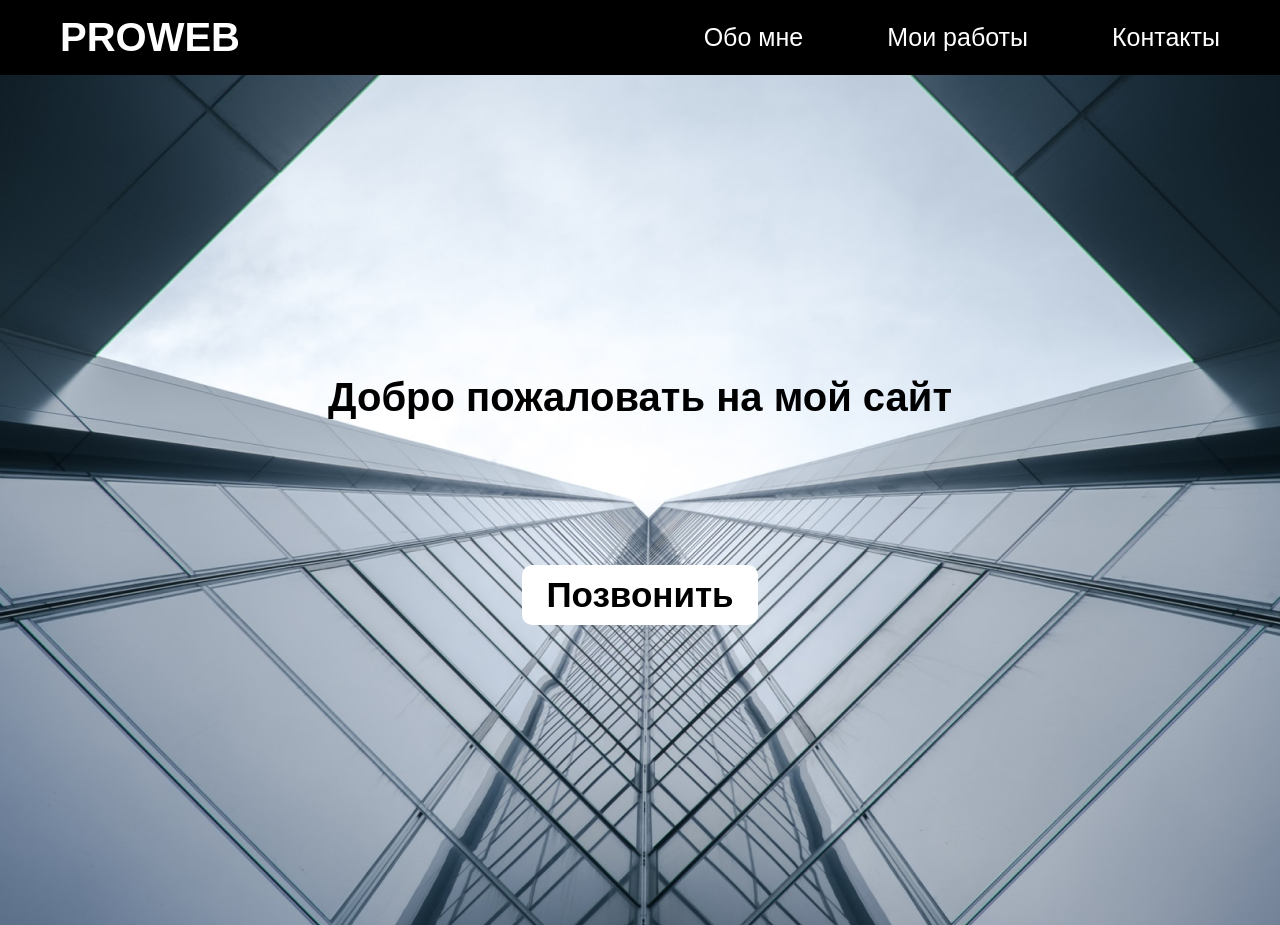
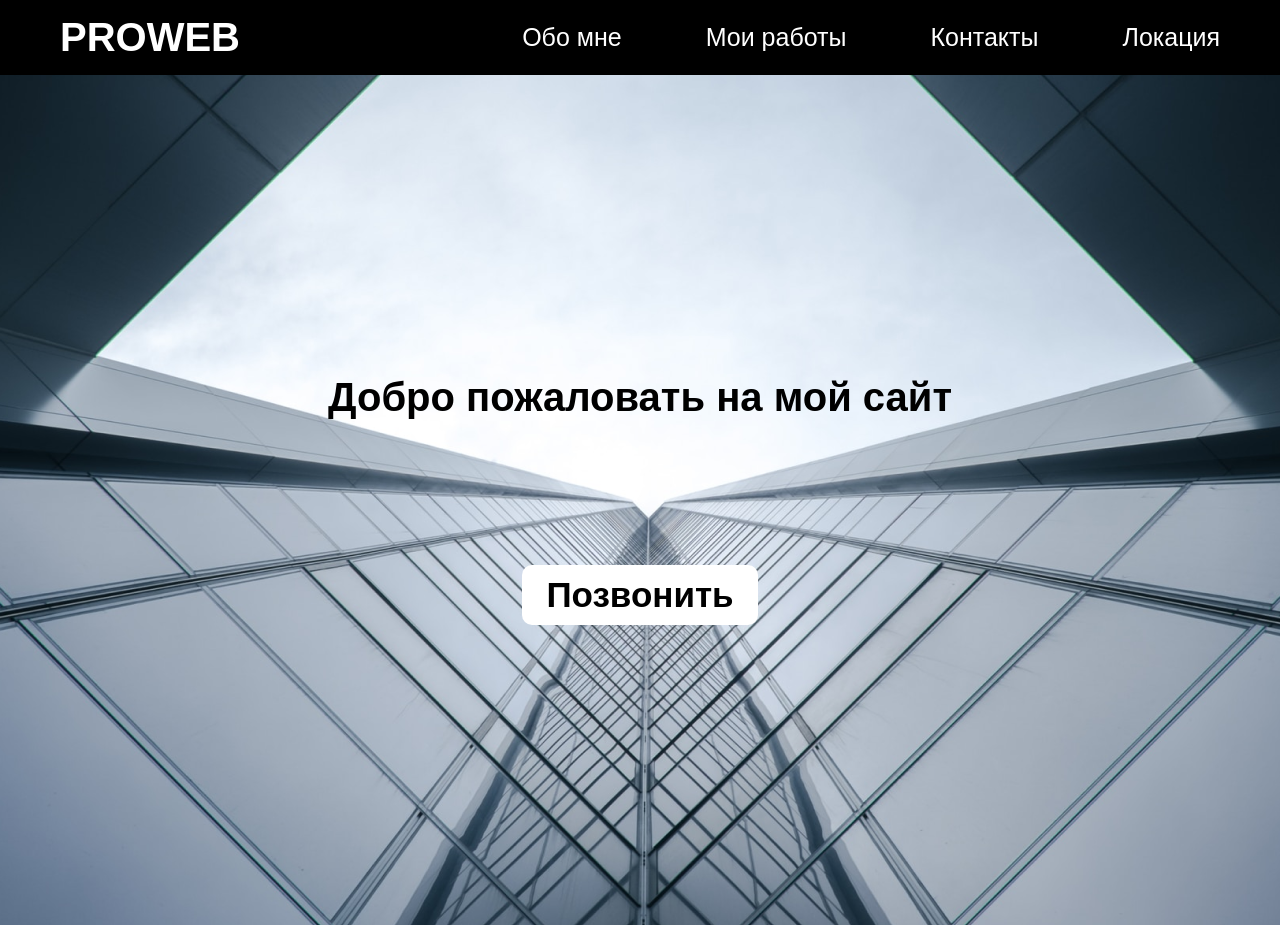
Before and after one commit to Development-Create/About-Me, a plain HTML site: page index.html in a window 1280 px wide. Drawn offline with Linux system fonts and the light colour scheme.

Commit message:
add link to index.html

```diff
--- a/index.html
+++ b/index.html
@@ -34,6 +34,11 @@
                         <li>
                             <a href="" class="nav__list-link">
                                 Контакты
+                            </a>
+                        </li>
+                        <li>
+                            <a href="" class="nav__list-link">
+                                Локация
                             </a>
                         </li>
                     </ul>
```
